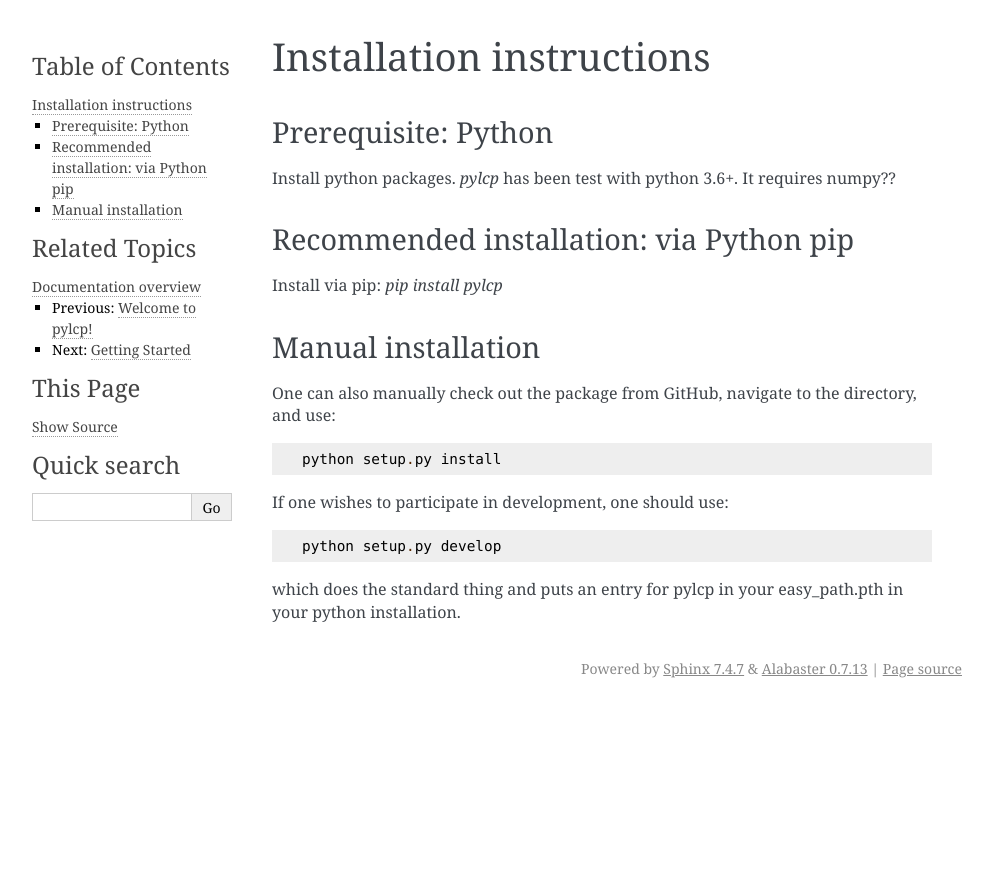
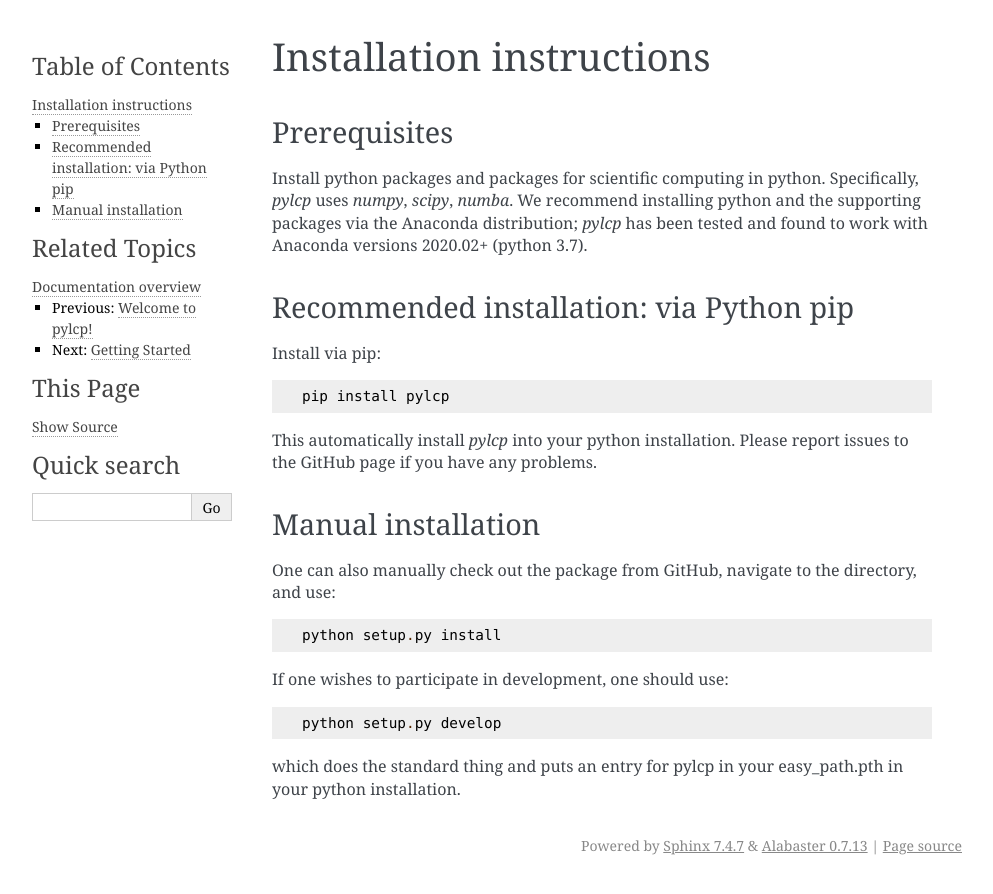
Before and after one commit to JQIamo/pylcp, a Sphinx documentation site: the page built from docs/installation.rst, in a window 1280 px wide. Shown: the top 894 px of the page, without its empty margins (148-1141 px from the left). Built offline with Sphinx 7.4.7, drawn with Linux system fonts in a browser that asks for light colours; pages that are not in the unit, such as notebooks, are missing from menus.

Commit message:
Update installation.rst
Finishing the discussion of the dependencies.

SPE

```diff
--- a/docs/installation.rst
+++ b/docs/installation.rst
@@ -1,18 +1,23 @@
 Installation instructions
 =========================
 
-Prerequisite: Python
---------------------
+Prerequisites
+-------------
 
-Install python packages.  `pylcp` has been test with python 3.6+.  It requires
-numpy??
-
+Install python packages and packages for scientific computing in python.
+Specifically, `pylcp` uses `numpy`, `scipy`, `numba`.  We recommend installing
+python and the supporting packages via the Anaconda distribution; `pylcp` has
+been tested and found to work with Anaconda versions 2020.02+ (python 3.7).
 
 Recommended installation: via Python pip
 ----------------------------------------
 
-Install via pip: `pip install pylcp`
+Install via pip::
 
+  pip install pylcp
+
+This automatically install `pylcp` into your python installation.  Please report
+issues to the GitHub page if you have any problems.
 
 Manual installation
 -------------------
```
